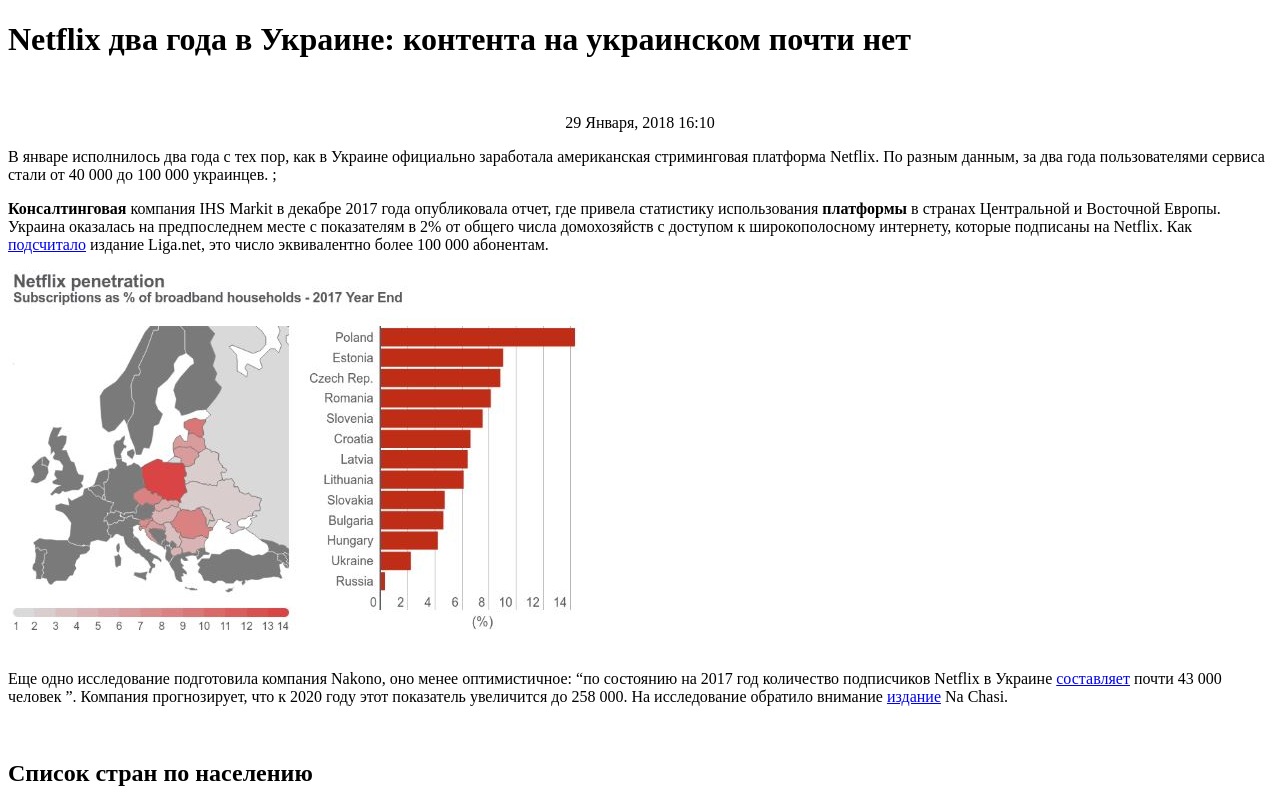
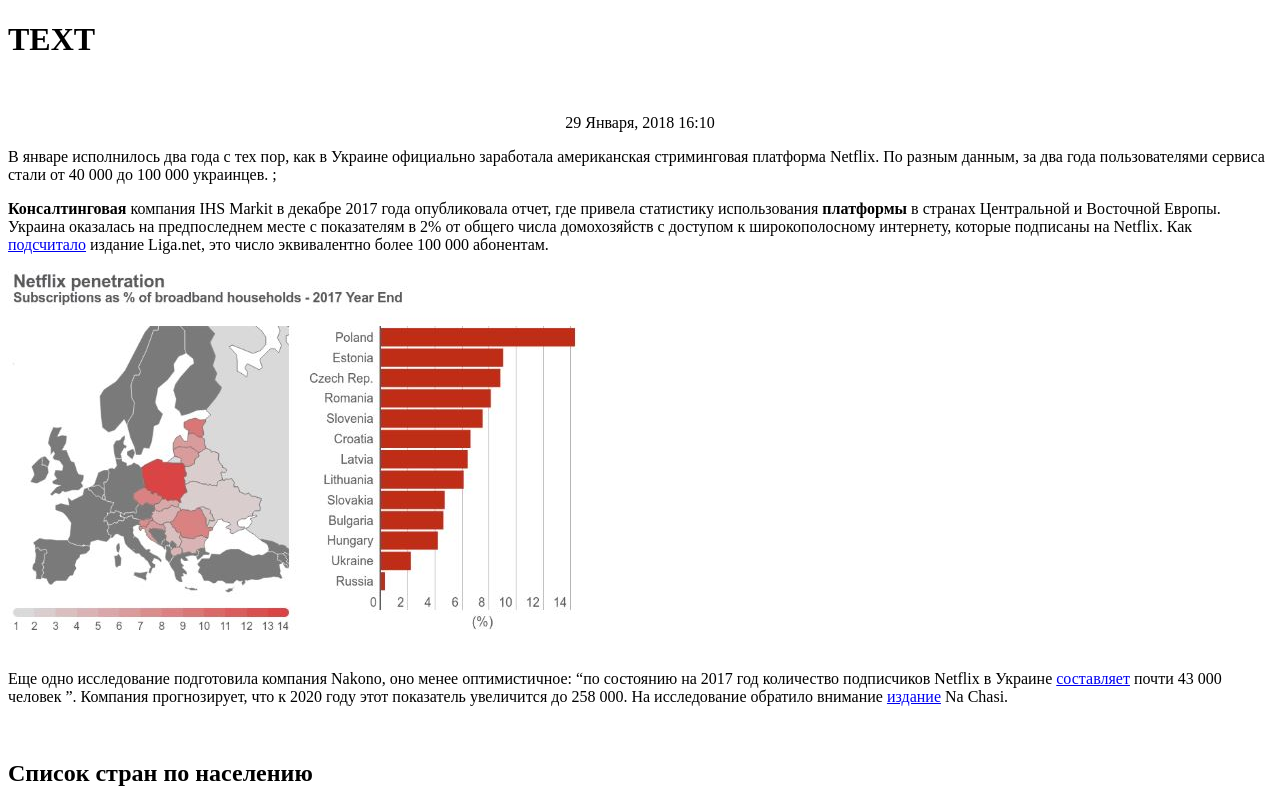
Before and after one commit to moocallteen/hillel_Homeworks, a plain HTML site: page HW_01/HW_01_02.html in a window 1280 px wide. Shown: the top 800 px of the page. Drawn offline with Linux system fonts and the light colour scheme.

Commit message:
test_push_2

```diff
--- a/HW_01/HW_01_02.html
+++ b/HW_01/HW_01_02.html
@@ -9,7 +9,7 @@
 
 <body>
     <h1>
-        Netflix два года в Украине: контента на украинском почти нет
+        TEXT
     </h1>
 
     <br />
```
